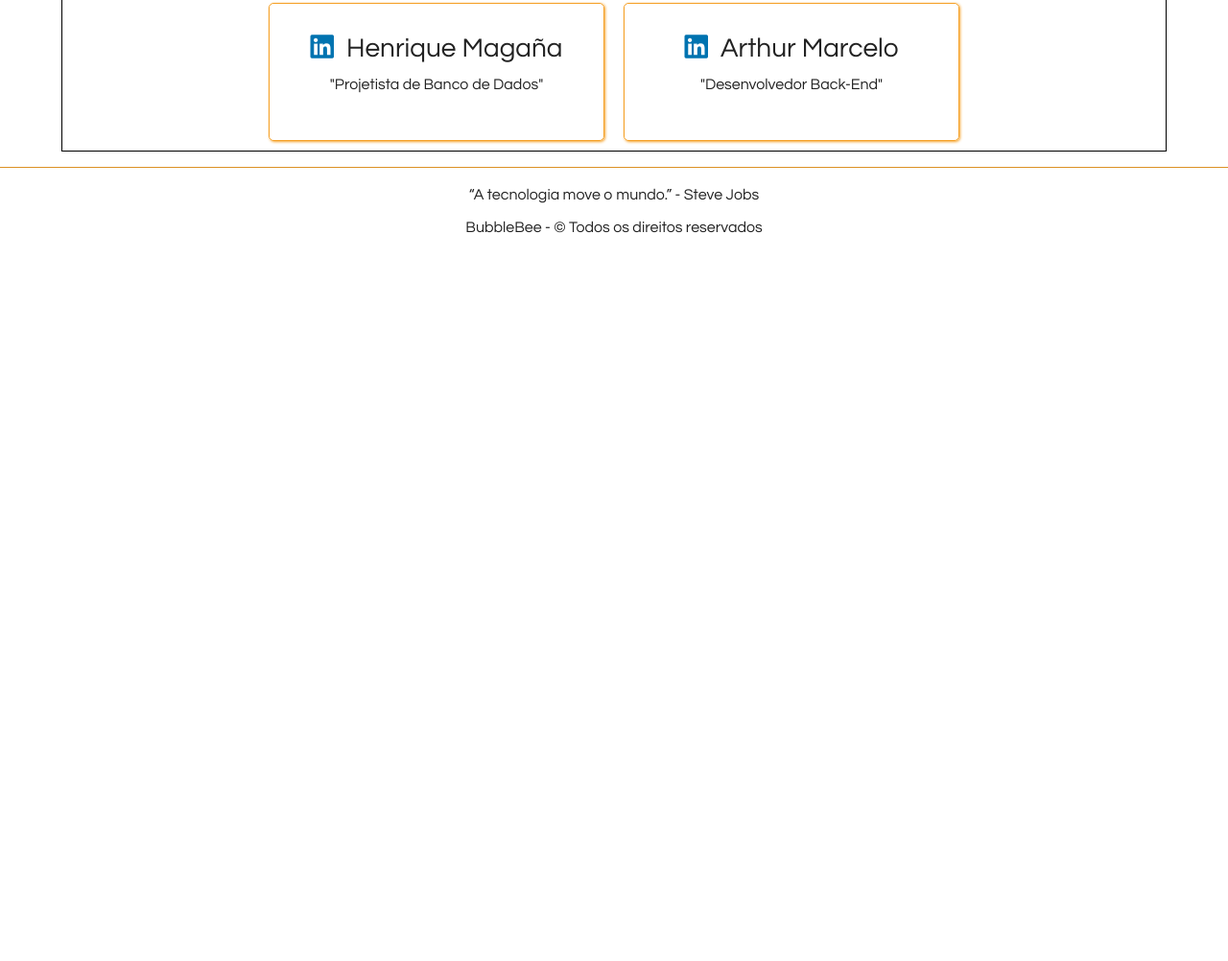
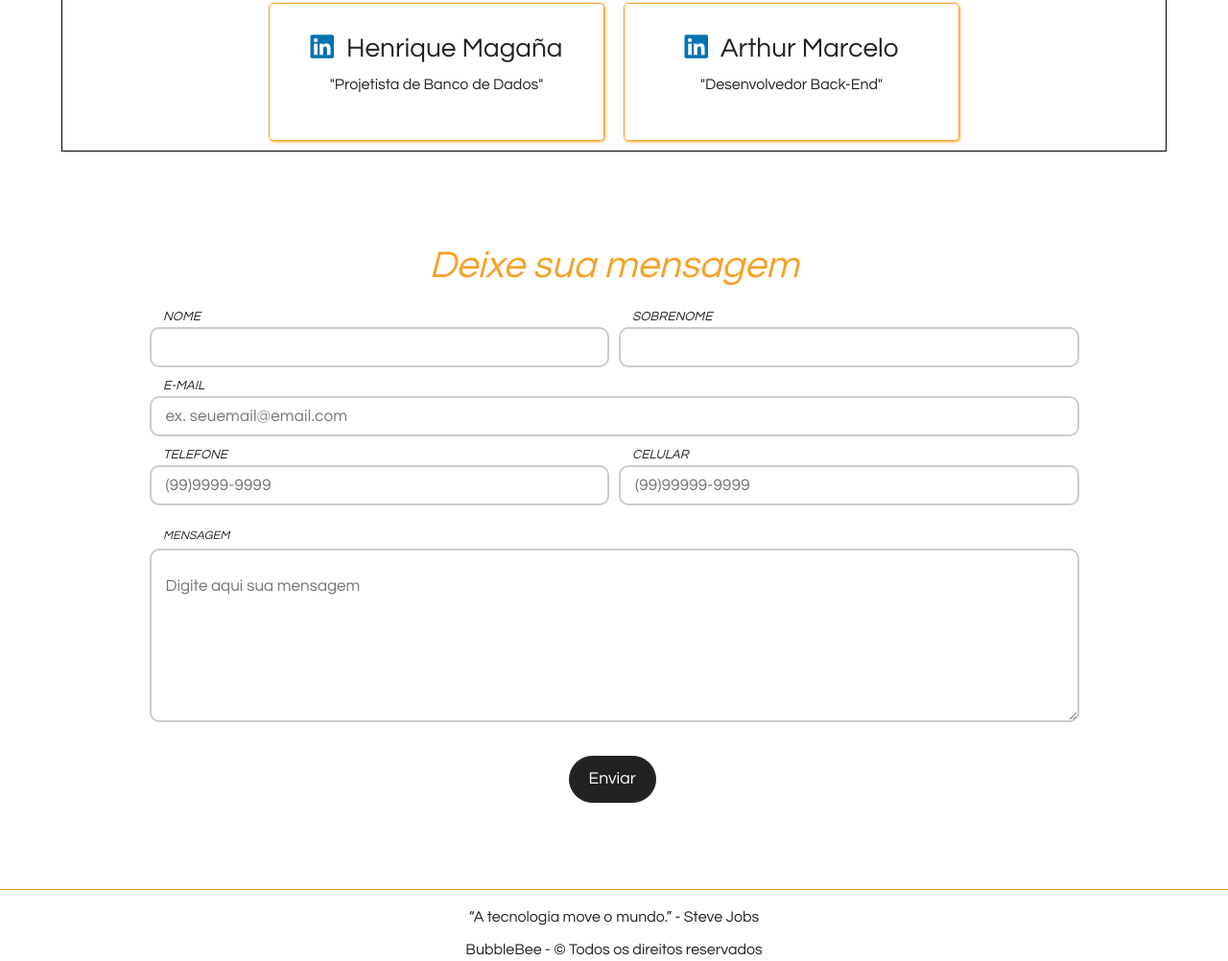
Before and after one commit to gabrielsdiogo/ibm_beehive, a plain HTML site: page pages/sobre.html in a window 1280 px wide. Shown: the part 317-1319 px from the top of the page at 96% size. Before the commit the page ends 800 px from the top, so only its background shows below. Drawn offline with nearby package versions, Linux system fonts and the light colour scheme.

Commit message:
Version 2.0

```diff
--- a/css/style.css
+++ b/css/style.css
@@ -193,6 +193,17 @@ hr {
   margin: auto 5%;
   border: 1px solid #000;
 }
+.conteudo_imagem .row {
+  flex-wrap: wrap-reverse !important;
+  justify-content: center;
+  align-items: center;
+}
+.content-img-destaque {
+  text-align: center;
+}
+.img-chatbot-destaque {
+  height: 350px;
+}
 #conteudo_destaque {
   width: 90%;
   height: auto;
@@ -218,6 +229,10 @@ hr {
   display: flex;
   flex-wrap: wrap;
   justify-content: center;
+}
+.menu .row {
+  justify-content: center;
+  align-items: center;
 }
 .title {
   text-align: center;
@@ -331,7 +346,7 @@ hr {
 }
 #img-chatbot{
   max-width: 100%;
-  height: 350px;
+  height: 400px;
   margin: 5px 0;
   border: 1px solid #222;
   vertical-align: middle;
@@ -339,6 +354,7 @@ hr {
 .destaque_chatbot {
   vertical-align: middle;
   margin: 20px 0;
+  text-align: center;
 }
 .title_chatbot {
   text-align: center;
@@ -360,7 +376,8 @@ hr {
   margin: 40px 5%;
 }
 #form-cadastro .question label,
-#form-cadastro .question input {
+#form-cadastro .question input,
+#form-cadastro .question textarea {
   -moz-transition: all 0.25s cubic-bezier(0.53, 0.01, 0.35, 1.5);
   -o-transition: all 0.25s cubic-bezier(0.53, 0.01, 0.35, 1.5);
   -webkit-transition: all 0.25s cubic-bezier(0.53, 0.01, 0.35, 1.5);
@@ -375,7 +392,7 @@ hr {
   background-color: #f5a128;
 }
 #form-cadastro .question {
-  padding: 15px 0;
+  padding: 15px 5px;
 }
 #form-cadastro .question label {
   transform-origin: left center;
@@ -383,27 +400,40 @@ hr {
   position: absolute;
   margin-top: -40px;
 }
+#form-cadastro .question textarea {
+  border: 2px solid #ccc;
+  font-size: 17px;
+  width: 100%;
+  display: block;
+  padding: 25px 15px;
+  border-radius: 10px;
+  color: #f5a128;
+  font-weight: 100;
+  outline: none;
+  position: relative;
+}
 #form-cadastro .question input {
-  background-color: none;
   border: 2px solid #ccc;
   line-height: 0;
   font-size: 17px;
   width: 100%;
   display: block;
   padding: 10px 15px;
-  border-radius: 60px;
+  border-radius: 10px;
   color: #f5a128;
   font-weight: 100;
   letter-spacing: 0.01em;
   position: relative;
 }
-#form-cadastro .question input:focus {
+#form-cadastro .question input:focus,
+#form-cadastro .question textarea:focus {
   outline: none;
   border: 2px solid #444;
   color: #444;
   margin-top: 10px;
 }
-#form-cadastro .question input:valid {
+#form-cadastro .question input:valid,
+#form-cadastro .question textarea:valid {
   margin-top: 15px;
 }
 #form-cadastro .question input:focus ~ label {
@@ -413,6 +443,13 @@ hr {
   transform: translate(0, -45px);
   font-size: 1.1em;
 }
+#form-cadastro .question textarea:focus ~ label {
+  -moz-transform: translate(0, -80px);
+  -ms-transform: translate(0, -80px);
+  -webkit-transform: translate(0, -80px);
+  transform: translate(0, -80px);
+  font-size: 1.8em;
+}
 #form-cadastro .question input:valid ~ label {
   text-transform: uppercase;
   font-style: italic;
@@ -420,6 +457,9 @@ hr {
   -ms-transform: translate(5px, -40px) scale(0.6);
   -webkit-transform: translate(5px, -40px) scale(0.6);
   transform: translate(5px, -40px) scale(0.6);
+}
+#form-cadastro .question textarea:valid ~ label {
+  transform: translate(5px, -180px) scale(0.6);
 }
 #form-cadastro .question input ~ label {
   text-transform: uppercase;
@@ -432,6 +472,18 @@ hr {
   -webkit-transform: translate(5px, -40px) scale(0.6);
   transform: translate(5px, -40px) scale(0.6);
 }
+#form-cadastro .question textarea ~ label {
+  text-transform: uppercase;
+  font-size: 1.3em;
+  font-style: italic;
+  font-weight: 400;
+  color: #222;
+  -moz-transform: translate(5px, -80px) scale(0.6);
+  -ms-transform: translate(5px, -80px) scale(0.6);
+  -webkit-transform: translate(5px, -80px) scale(0.6);
+  transform: translate(5px, -80px) scale(0.6);
+}
+
 #form-cadastro button {
   display: block;
   padding: 10px 20px;
@@ -518,9 +570,6 @@ hr {
   #form-cadastro {
     margin: 40px auto;
   }
-  #img-chatbot{
-    height: 400px;
-  }
 }
 @media only screen and (min-width: 764px) {
   .menu_item {
@@ -584,6 +633,9 @@ hr {
     width: 60%;
     margin: auto 20%;
   }
+  #img-chatbot{
+    height: 400px;
+  }
 }
 @media only screen and (min-width: 998px) {
   .menu_item {
--- a/pages/sobre.html
+++ b/pages/sobre.html
@@ -8,7 +8,6 @@
     <link rel="shortcut icon" href="../images/favi.png" />
 
     <!-- CSS links -->
-    <link rel="stylesheet" href="../css/reset.css" />
     <link rel="stylesheet" href="../css/bootstrap/css/bootstrap.min.css" />
     <link rel="stylesheet" href="../css/style.css" />
     <!-- Font Awesome -->
@@ -98,6 +97,46 @@
       </a>
     </section>
 
+    <!-- DESTAQUE CONTEUDO -->
+    <section class="container">
+        <form id="form-cadastro" action="../index.html">
+          <h1 class="title">Deixe sua mensagem</h1>
+          <div class="row">
+            <div class="question question-special col-sm-6">
+              <input type="text" name="senha" required />
+              <label>Nome</label>
+            </div>
+            <div class="question col-sm-6">
+              <input type="text" name="senha" required />
+              <label>Sobrenome</label>
+            </div>
+          </div>
+          <div class="row">
+            <div class="question col-lg-12">
+              <input type="email" name="email" placeholder="ex. seuemail@email.com" required />
+              <label>E-mail</label>
+            </div>
+          </div>
+          <div class="row">
+            <div class="question col-sm-6">
+              <input type="text" id="tel" name="tel" placeholder="(99)9999-9999" required />
+              <label>Telefone</label>
+            </div>
+            <div class="question col-sm-6">
+              <input type="text" id="cel" name="cel" placeholder="(99)99999-9999" required />
+              <label>Celular</label>
+            </div>
+          </div>
+          <div class="row">
+            <div class="question col-md-12">
+              <textarea name="mensagem" id="mensagem" rows="5" placeholder="Digite aqui sua mensagem"></textarea>
+              <label>Mensagem</label>
+            </div>
+          </div>
+          <button>Enviar</button>
+        </form>
+      </section>
+
     <!-- RODAPE -->
     <hr>
     <footer class="footer_main">
@@ -112,6 +151,13 @@
     <script type="text/javascript" src="../js/jquery-3.4.1.min.js"></script>
 		<script type="text/javascript" src="../js/bootstrap.min.js"></script>
     <script type="text/javascript" src="../js/jquery.mask.js"></script>
-    <script src="../css/bootstrap/js/bootstrap.min.js"></script>
+    <script>
+      $(document).ready(function(){
+        let tel= $('#tel  ');
+        let cel= $('#cel');
+        tel.mask('(00)0000-0000');
+        cel.mask('(00)00000-0000');
+      })
+      </script>
   </body>
 </html>
```
Also changed, not shown: index.html (+14 -8 lines), pages/cadastro.html (+3 -3 lines), pages/chatbot.html (+5 -17 lines), pages/duvidas.html (+0 -1 lines).
